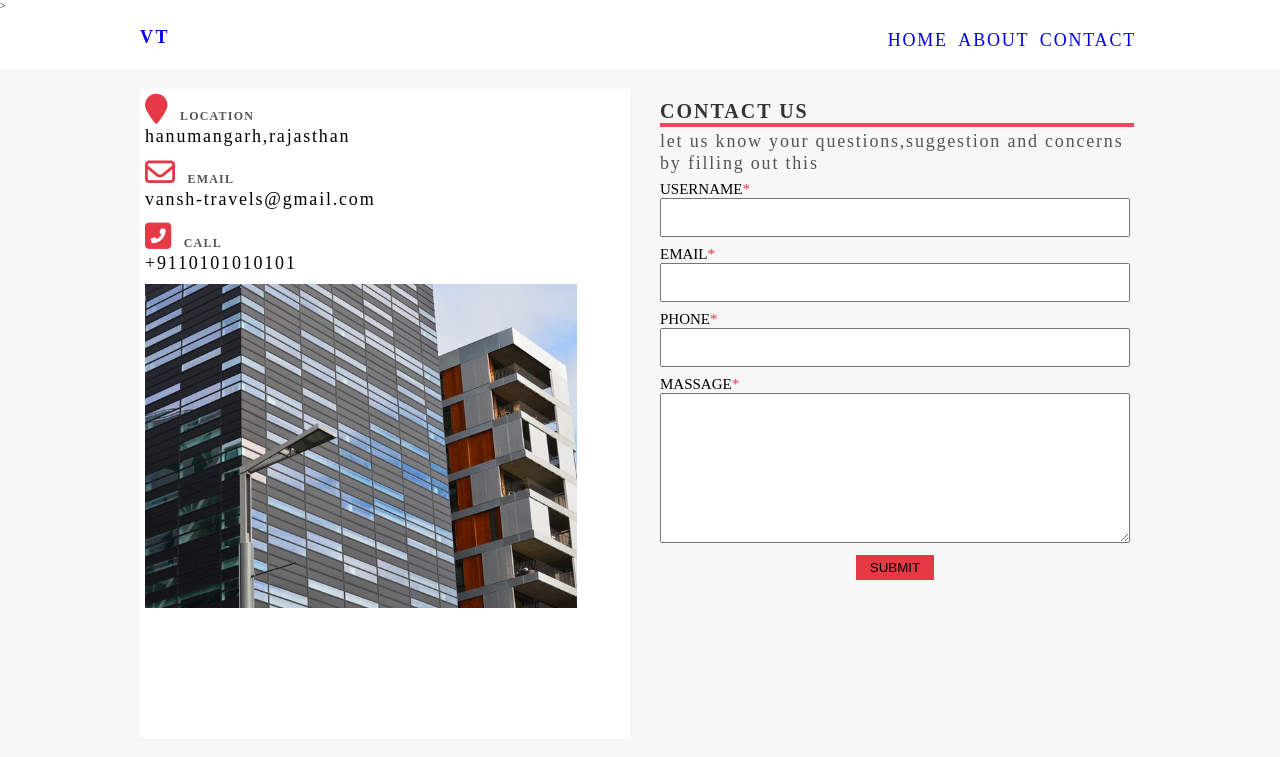
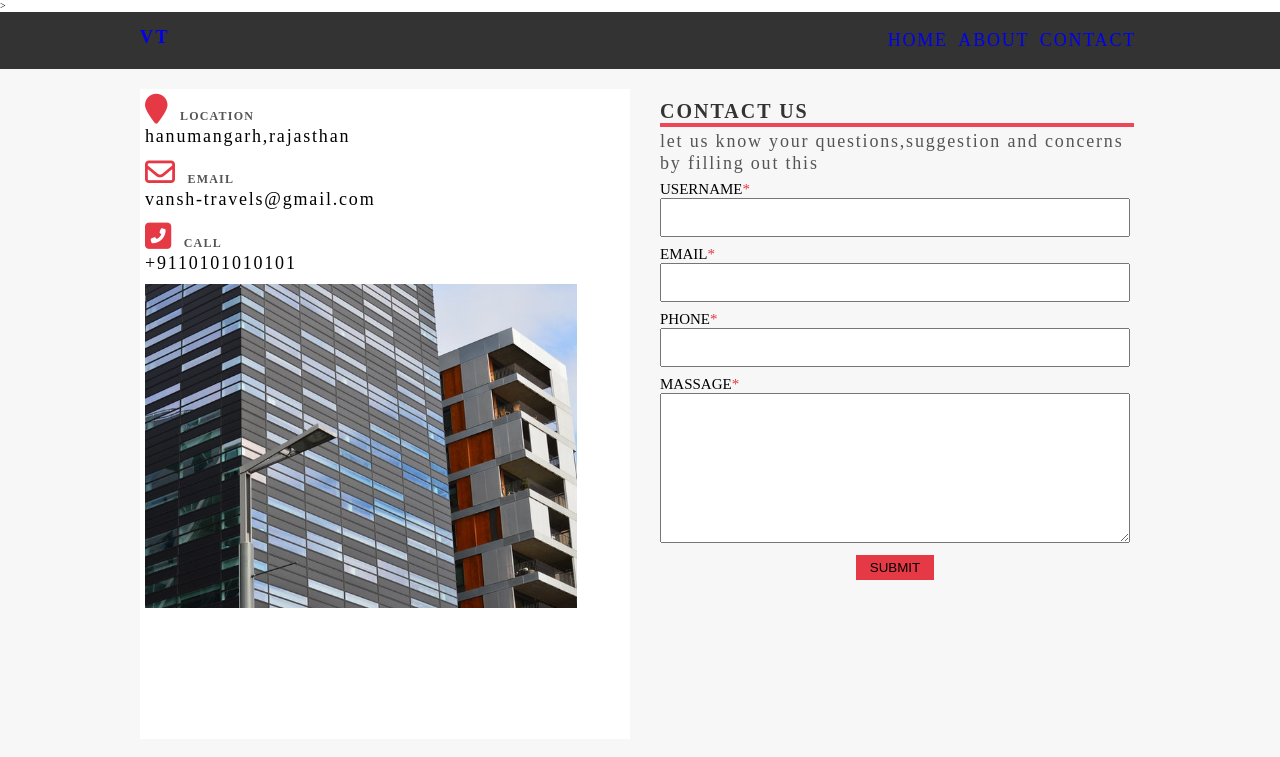
Before and after one commit to RAVI8054/Travel-Website.github.io, a plain HTML site: page contact.html in a window 1280 px wide. Shown: the top 757 px of the page. Drawn offline with Linux system fonts and the light colour scheme.

Commit message:
Update contact.html

```diff
--- a/contact.html
+++ b/contact.html
@@ -4,7 +4,7 @@
         <meta charset="UTF-8">
         <meta name="viewport" content="width=device-width, initial-scale=1.0">
         <title>TRAVEL WABSITE</title>
-        <link rel="stylesheet" href="./css/style.css">
+        <link rel="stylesheet" href="./css/style-2.css">
         <script src="https://kit.fontawesome.com/9ec5efc7d0.js" crossorigin="anonymous"></script>
 </head>>
 <body>
```
